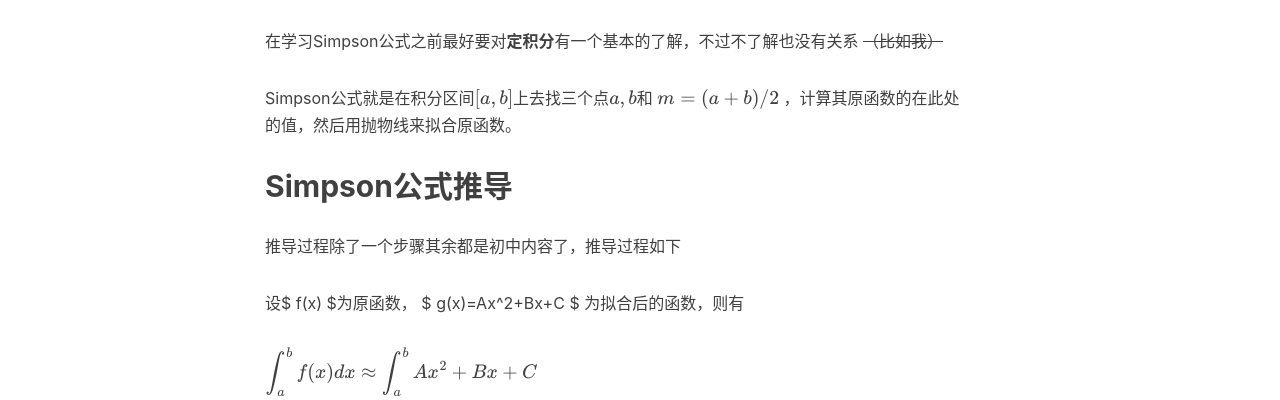
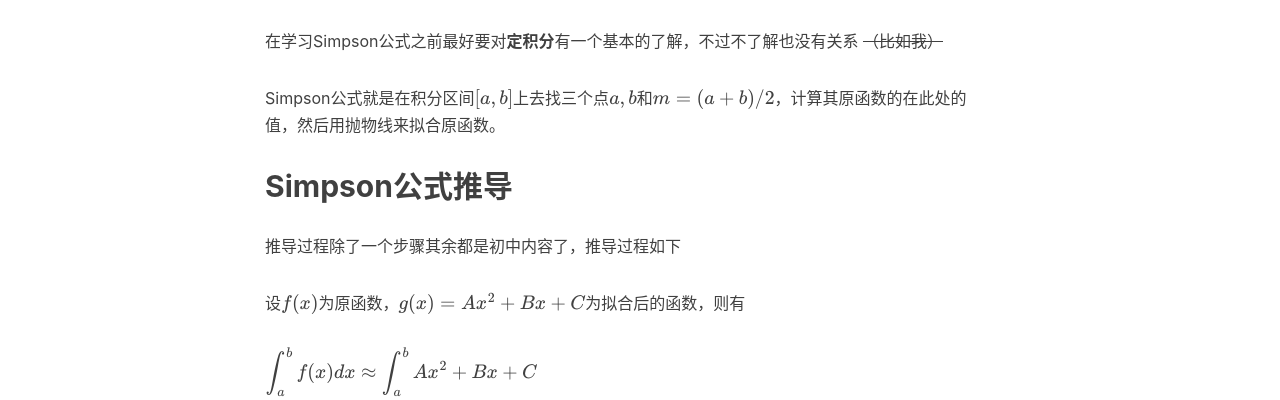
Before and after one commit to Kazusa1103/phqghume.github.com, a Jekyll site: the page built from _posts/2018-05-19-自适应辛普森法.md, in a window 1280 px wide. Shown: the part 614-1014 px from the top of the page. Built offline with Jekyll 4.4.1, drawn with Linux system fonts in a browser that asks for light colours; nearby versions of some CDN libraries; formulas are drawn with MathJax 3; comment, search, counter and statistics services are not loaded.

```diff
--- a/_posts/2018-05-19-自适应辛普森法.md
+++ b/_posts/2018-05-19-自适应辛普森法.md
@@ -14,13 +14,13 @@ tags:
 
 在学习Simpson公式之前最好要对**定积分**有一个基本的了解，不过不了解也没有关系 ~~（比如我）~~
 
-Simpson公式就是在积分区间$$[a,b]$$上去找三个点$$a,b$$和 $$m=(a+b)/2$$ ，计算其原函数的在此处的值，然后用抛物线来拟合原函数。
+Simpson公式就是在积分区间$$[a,b]$$上去找三个点$$a,b$$和$$m=(a+b)/2$$，计算其原函数的在此处的值，然后用抛物线来拟合原函数。
 
 ## Simpson公式推导
 
 推导过程除了一个步骤其余都是初中内容了，推导过程如下
 
-设$ f(x) $为原函数， $ g(x)=Ax^2+Bx+C $ 为拟合后的函数，则有
+设$$f(x)$$为原函数，$$g(x)=Ax^2+Bx+C$$为拟合后的函数，则有
 
 $$
 \begin{split}
```
